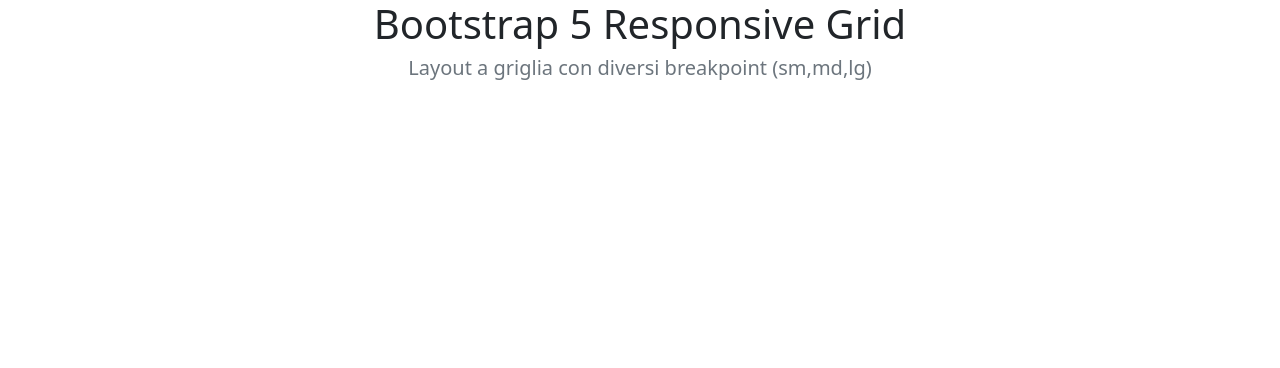
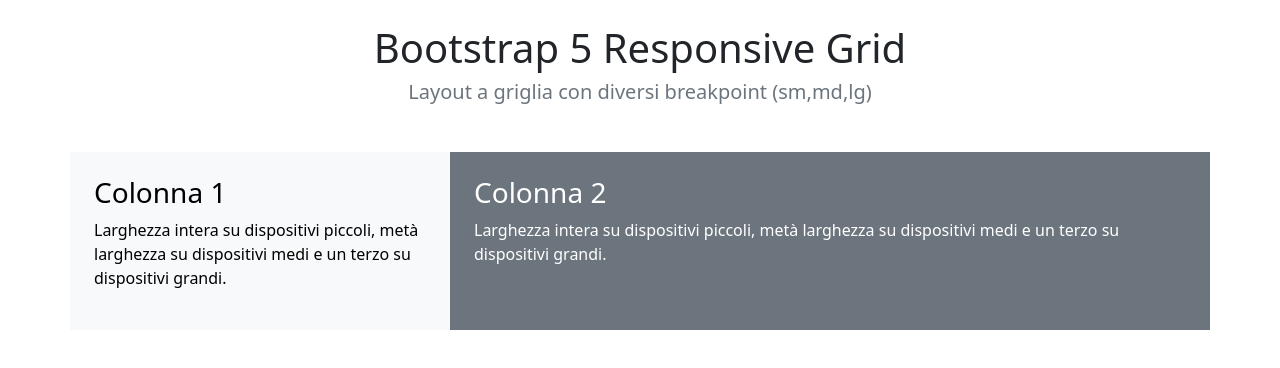
Before and after one commit to ValerioDiBiagio/htmlcss-bootstrap-layout, a plain HTML site: page index.html in a window 1280 px wide. Drawn offline with nearby package versions, Linux system fonts and the light colour scheme.

Commit message:
feat: add first grid

```diff
--- a/index.html
+++ b/index.html
@@ -10,13 +10,25 @@
 </head>
 <body class="container">
     <!-- intestazione della pagina -->
-    <header class="text-center">
-        <h1 class="mg-2">Bootstrap 5 Responsive Grid</h1>
-        <h5 class="text-secondary fw-light">Layout a griglia con diversi breakpoint (sm,md,lg)</h5>
+    <header class="text-center m-4">
+        <h1 class="m-2">Bootstrap 5 Responsive Grid</h1>
+        <h5 class="text-secondary fw-light mb-5">Layout a griglia con diversi breakpoint (sm,md,lg)</h5>
     </header>
     <!-- /intestazione della pagina -->
     <!-- corpo della pagina -->
     <main>
+        <div>
+            <div class="row text-white">
+              <div class= "col-12 p-4 col-md-6 bg-light text-black col-lg-4">
+                <h3>Colonna 1</h3>
+                <p>Larghezza intera su dispositivi piccoli, metà larghezza su dispositivi medi e un terzo su dispositivi grandi.</p>
+              </div>
+              <div class="col p-4 bg-secondary col-lg-8">
+                <h3>Colonna 2</h3>
+                <p>Larghezza intera su dispositivi piccoli, metà larghezza su dispositivi medi e un terzo su dispositivi grandi.</p>
+              </div>
+            </div>
+          </div>
 
     </main>
     <!-- /corpo della pagina -->
```
